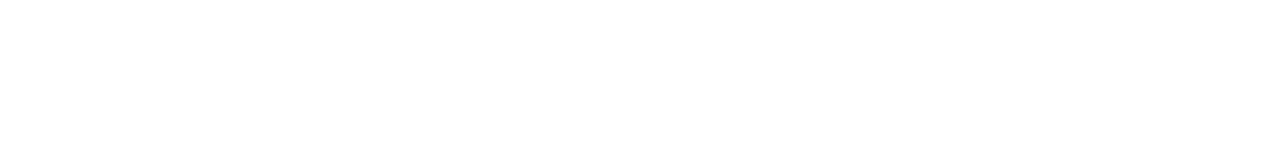
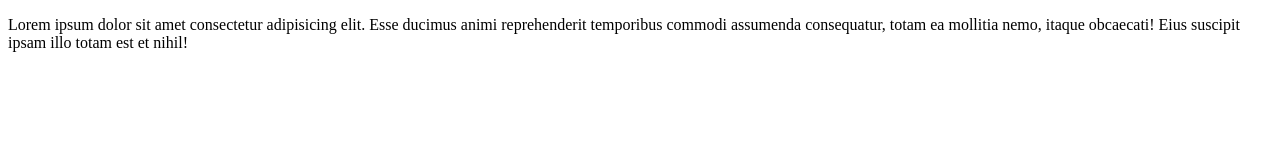
Before and after one commit to ferry-agusta/latihan-git-lical, a plain HTML site: page website.html in a window 1280 px wide. Drawn offline with Linux system fonts and the light colour scheme.

Commit message:
merubah file website.html

```diff
--- a/website.html
+++ b/website.html
@@ -7,6 +7,7 @@
     <title>Halaman Website</title>
 </head>
 <body>
+    <p>Lorem ipsum dolor sit amet consectetur adipisicing elit. Esse ducimus animi reprehenderit temporibus commodi assumenda consequatur, totam ea mollitia nemo, itaque obcaecati! Eius suscipit ipsam illo totam est et nihil!</p>
 
 </body>
 </html>
```
